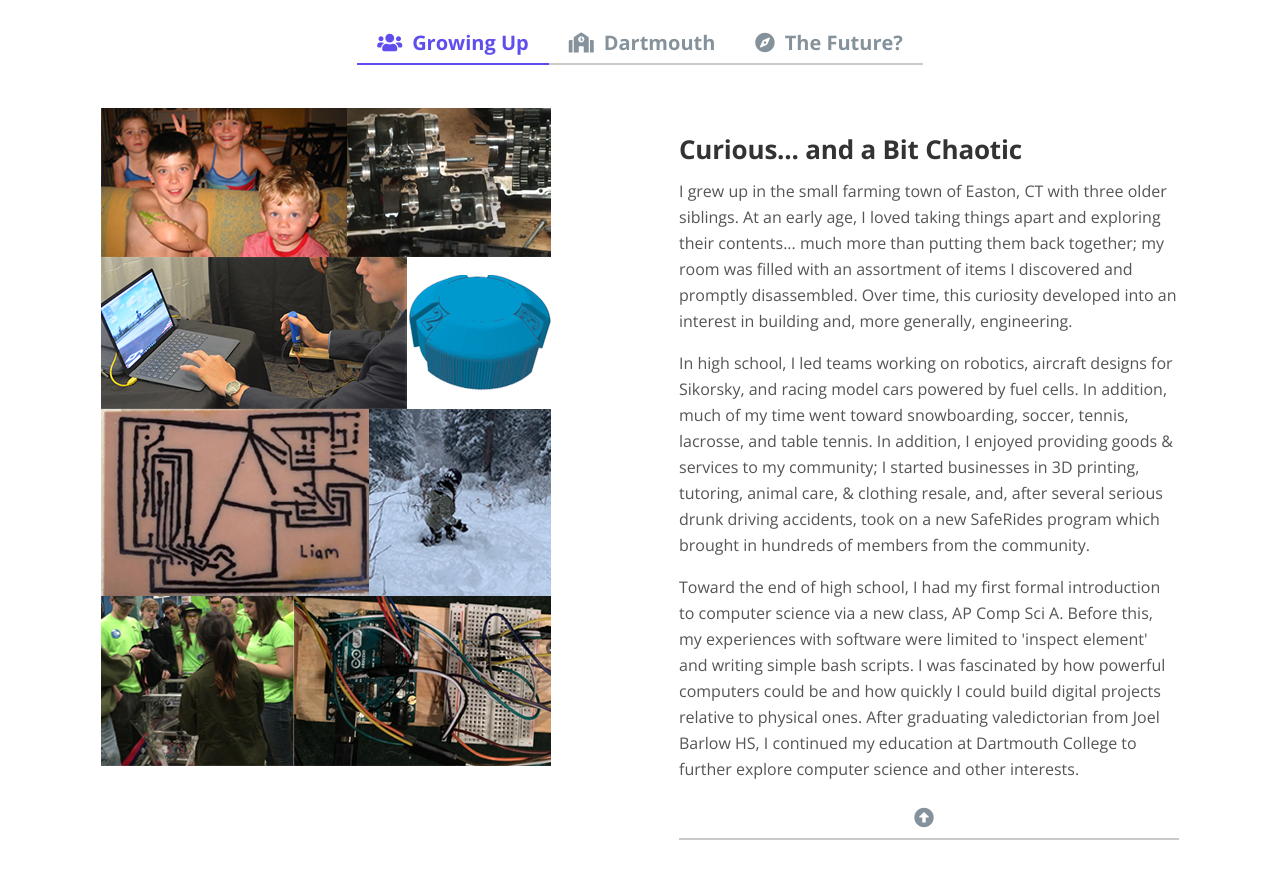
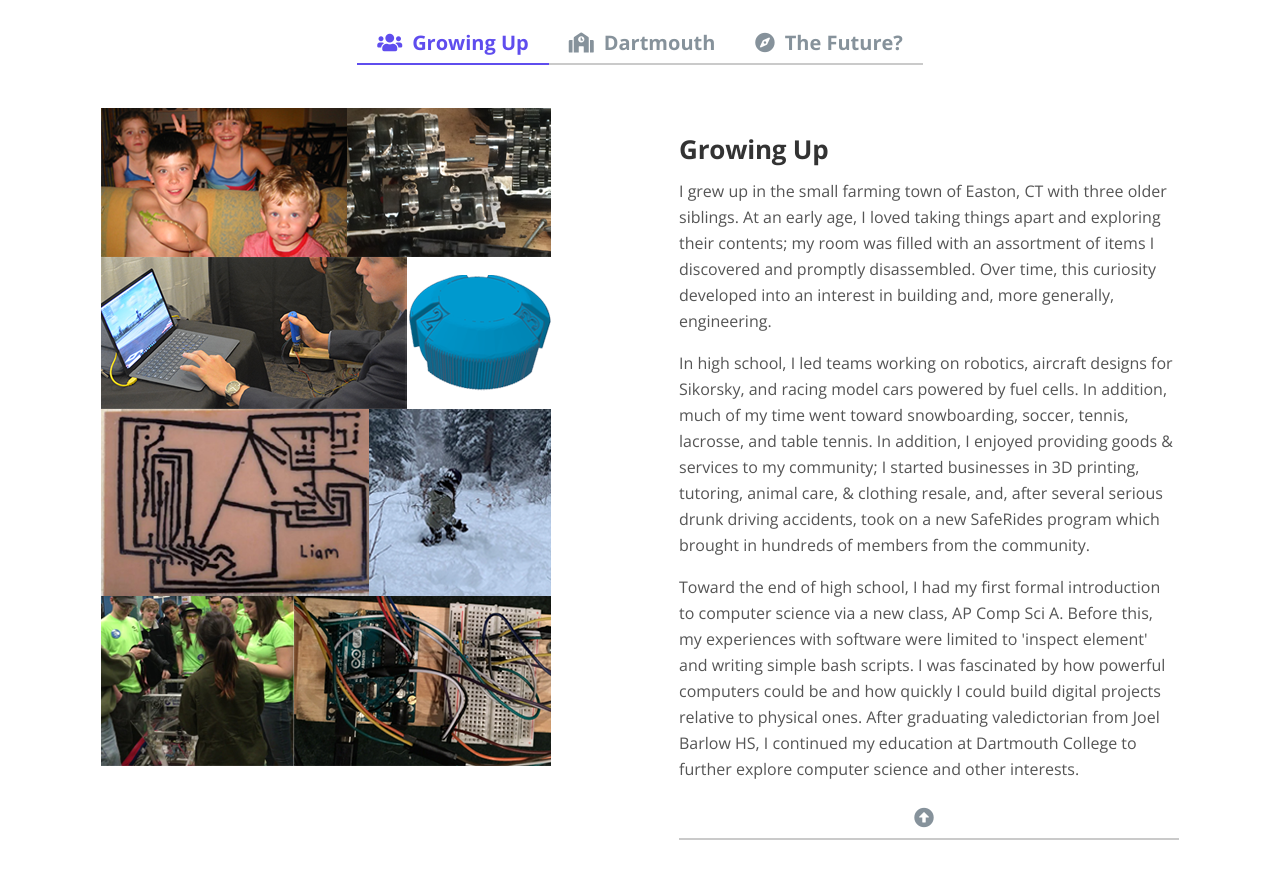
Before and after one commit to liam-prevelige/personal-website, a plain HTML site: page index.html in a window 1280 px wide. Shown: the part 1740-2618 px from the top of the page. Drawn offline with nearby package versions, Linux system fonts and the light colour scheme.

Commit message:
text updates

```diff
--- a/index.html
+++ b/index.html
@@ -292,10 +292,10 @@
                 </div> <!-- end of col -->
                 <div class="col-lg-6">
                   <div class="text-container">
-                    <h3>Curious... and a Bit Chaotic</h3>
+                    <h3>Growing Up</h3>
                     <p>I grew up in the small farming town of Easton, CT with three older siblings.
-                      At an early age, I loved taking things apart and exploring their contents... much more than
-                      putting them back together; my room was filled with an assortment of items I discovered and
+                      At an early age, I loved taking things apart and exploring their contents; my room was
+                      filled with an assortment of items I discovered and
                       promptly disassembled. Over time, this curiosity developed into an interest in
                       building and, more generally, engineering.
                     </p>
@@ -341,7 +341,7 @@
                     <p>
                       Following high school, I decided to continue exploring my interests in
                       the intersection of software and business with a double major
-                      in computer science and economics at Dartmouth College. Now, in December of 2021,
+                      in computer science and economics at Dartmouth College. Now (in 2021)
                       I'm a junior at Dartmouth graduating in 2023. I have completed my
                       graduation requirements for both majors by overloading on courses, with the exception of the
                       senior
```
